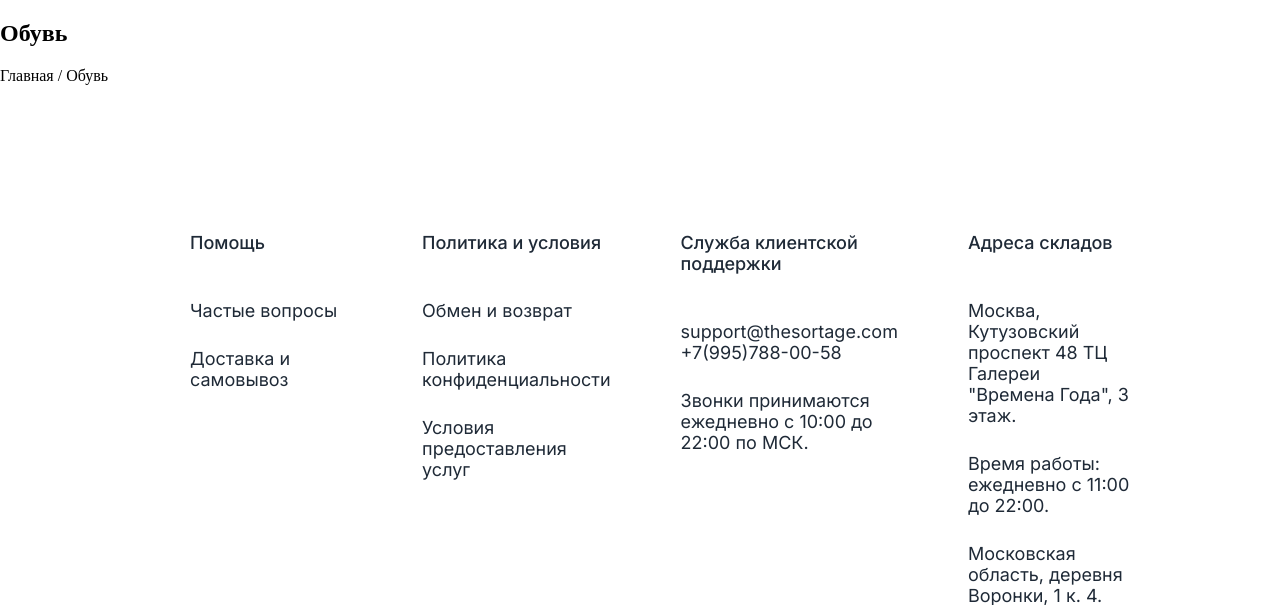
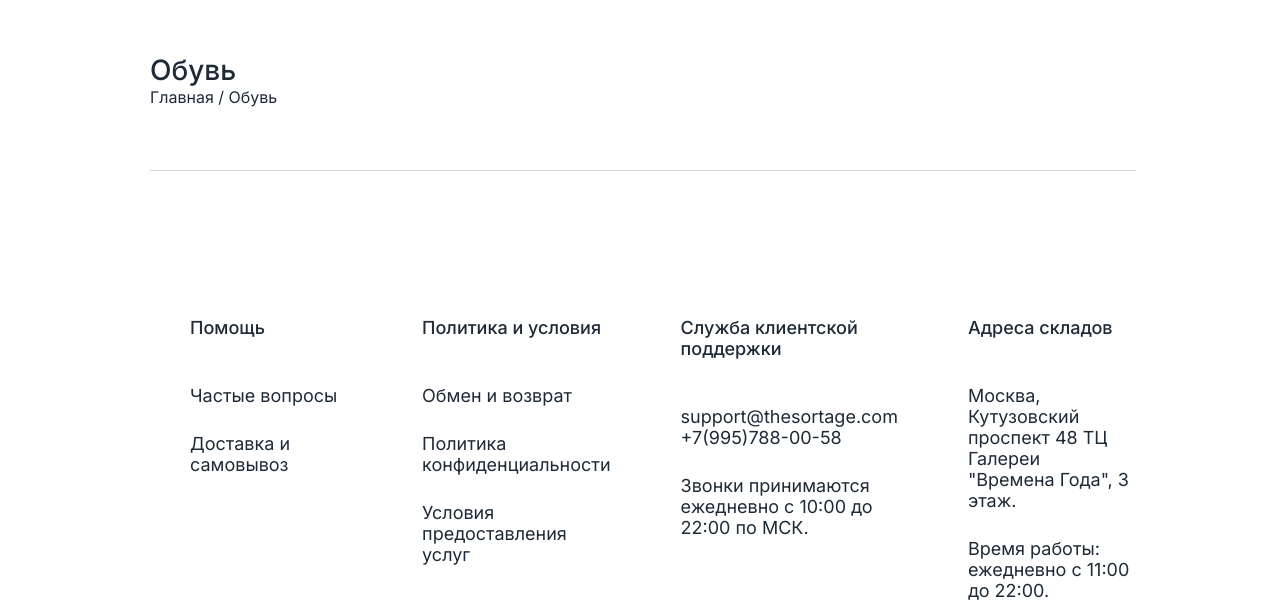
Before and after one commit to evdokimov-dens/poizon-project, a PHP site: page /shoes.php in a window 1280 px wide; the page is wider, and only the part inside the window is pictured. Shown: the part 97-702 px from the top of that part. Run offline with PHP 8.4, Linux system fonts and the light colour scheme; some web fonts are replaced.

Commit message:
add: shoes page

```diff
--- a/css/style.css
+++ b/css/style.css
@@ -104,7 +104,6 @@ html {
 }
 .header-button-link1 {
   color: #f9ffff;
-
   font-family: "Inter";
   font-size: 16px;
   font-style: normal;
@@ -115,7 +114,6 @@ html {
 }
 .header-button-link2 {
   color: #fff;
-
   font-family: "Inter";
   font-size: 13px;
   font-style: normal;
@@ -951,3 +949,33 @@ html {
   font-weight: 400;
   line-height: normal;
 }
+.shoes-content {
+  max-width: 1940px;
+  margin-right: 144px;
+  margin-left: 150px;
+}
+.shoes-block {
+  border-bottom: 1px solid #d1d5db;
+  padding-bottom: 63px;
+  margin-top: 53px;
+}
+.shoes-title {
+  color: #1f2a37;
+  font-family: "Inter";
+  font-size: 28px;
+  font-style: normal;
+  font-weight: 500;
+  line-height: normal;
+  margin: 0;
+  padding: 0;
+}
+.shoes-text {
+  color: #1f2a37;
+  font-family: "Inter";
+  font-size: 16px;
+  font-style: normal;
+  font-weight: 400;
+  line-height: normal;
+  margin: 0;
+  padding: 0;
+}
--- a/shoes.php
+++ b/shoes.php
@@ -1,6 +1,8 @@
 <? include_once ('header.php');?>
 <section class="shoes-content">
-  <h2 class="shoes-title">Обувь</h2>
-  <p class="shoes-text">Главная / Обувь</p>
+  <div class="shoes-block">
+    <h2 class="shoes-title">Обувь</h2>
+    <p class="shoes-text">Главная / Обувь</p>
+  </div>
 </section>
 <? include_once('footer.php');?>
```
